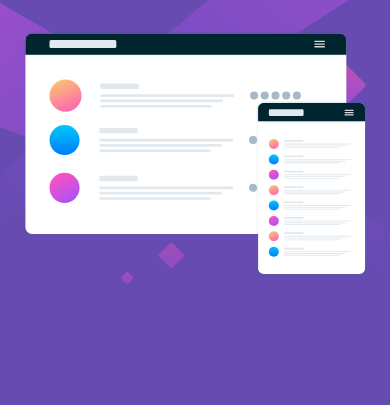
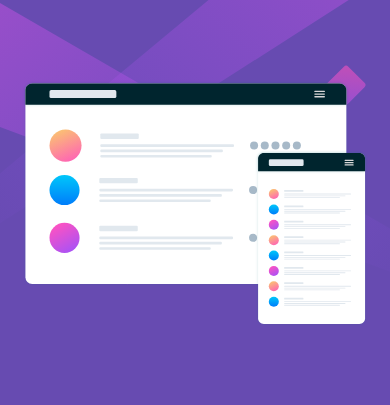
Before and after one commit to MansabHashim/huddle-herosection, a plain HTML site: page index.html in a window 390 px wide. Shown: the part 103-508 px from the top of the page. Drawn offline with Linux system fonts and the light colour scheme.

Commit message:
Update style.css

```diff
--- a/style.css
+++ b/style.css
@@ -89,5 +89,6 @@
           margin: 5px auto;}
           /* p{padding: 5px 50px;} */
           .footer-socials{text-align: center;}
-          .header{display: block;}
+          .header{display: block;
+                  padding-top: 50px;}
         }
```
